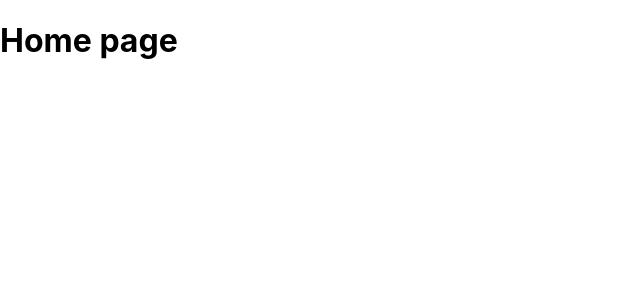
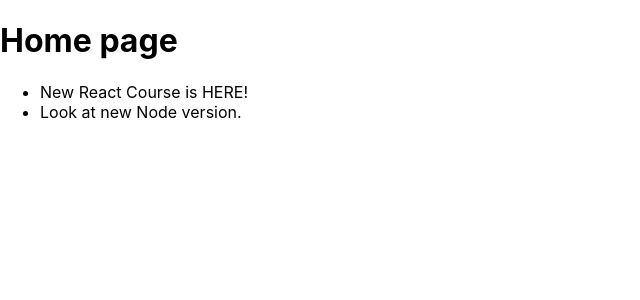
Before and after one commit to RZFalcore/next-meetups-demo, a Next.js app: page / in a window 1280 px wide. Shown: the top 300 px of the page, without its empty margins (0-640 px from the left). Built offline with nearby package versions, Linux system fonts and the light colour scheme.

Commit message:
link between pages

```diff
--- a/pages/index.js
+++ b/pages/index.js
@@ -1,5 +1,19 @@
+import Link from "next/link";
+
 const HomePage = () => {
-  return <h1>Home page</h1>;
+  return (
+    <>
+      <h1>Home page</h1>
+      <ul>
+        <li>
+          <Link href="/news/react_course">New React Course is HERE!</Link>
+        </li>
+        <li>
+          <Link href="/news/nodeUpdate">Look at new Node version.</Link>
+        </li>
+      </ul>
+    </>
+  );
 };
 
 export default HomePage;
```
